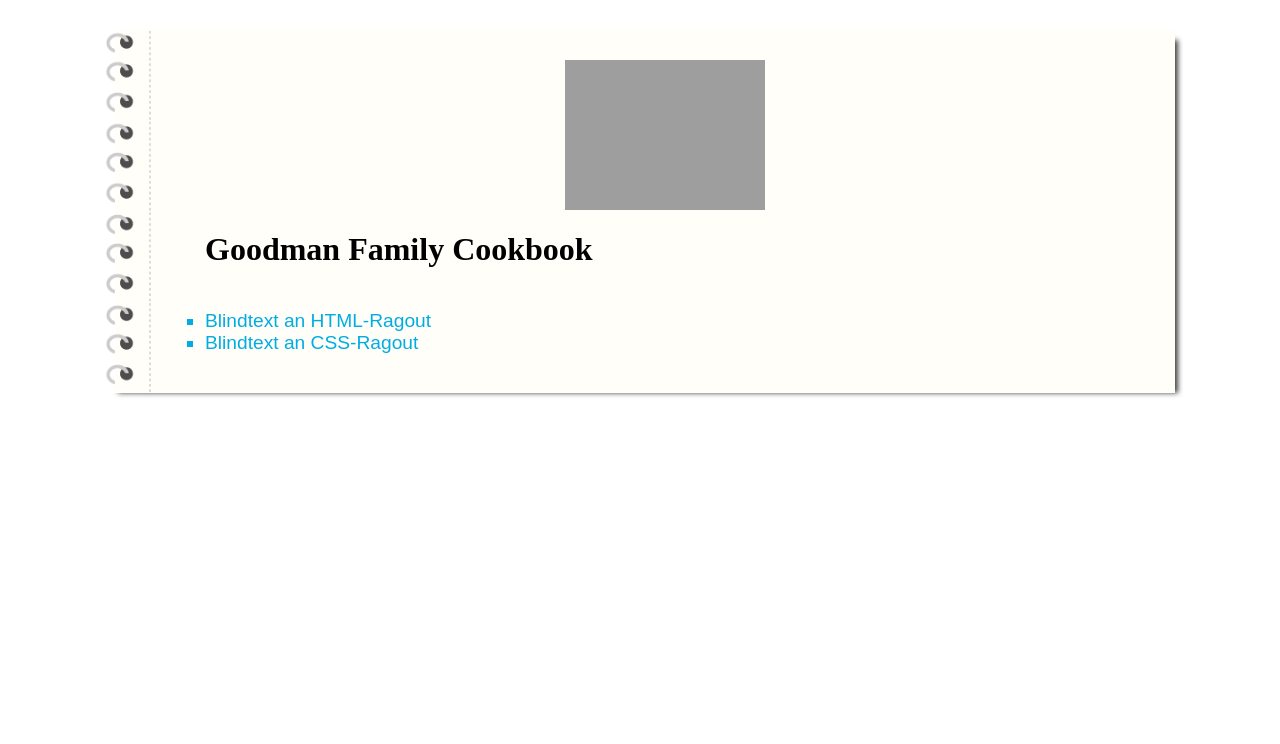
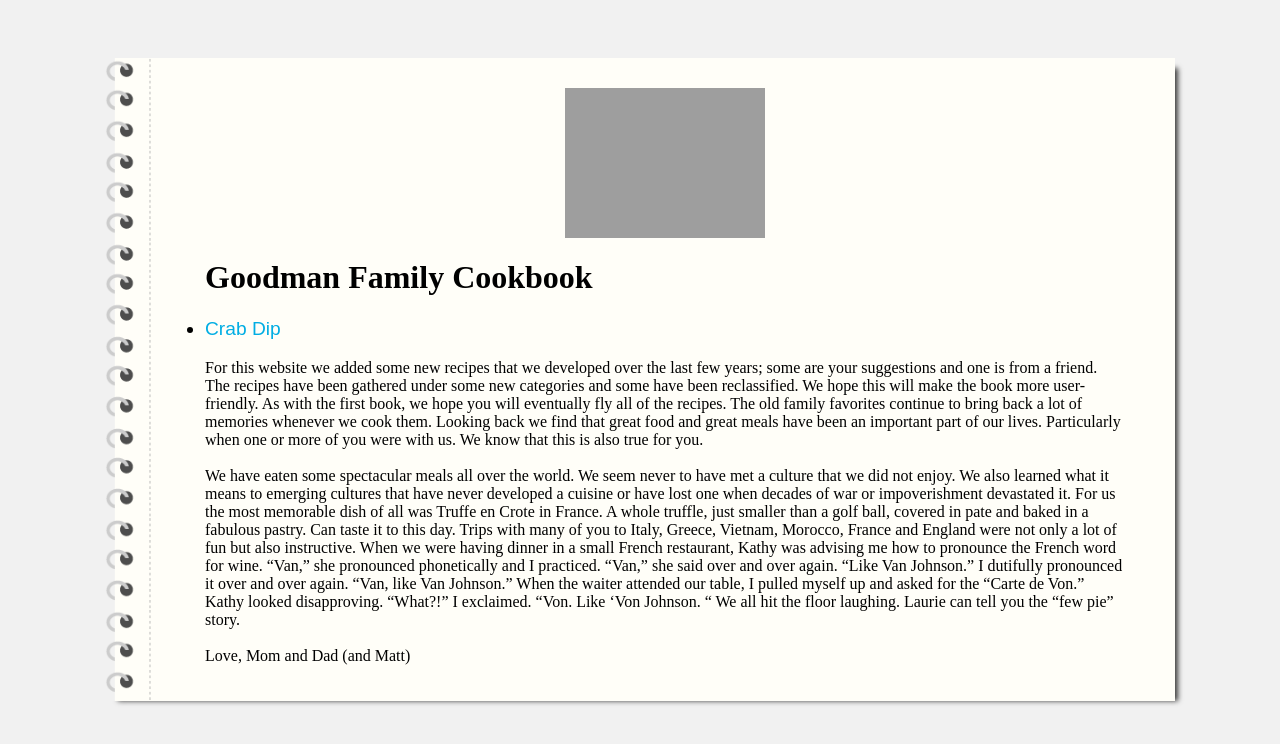
Before and after one commit to mckornfield/goodman-cookbook, a Jekyll site: the page built from index.md, in a window 1280 px wide. Shown: the top 744 px of the page. Built offline with Jekyll 4.4.1, drawn with Linux system fonts in a browser that asks for light colours.

Commit message:
First paged, changed styling
* Added collection of recipes
* Removed old posts folder
* Changed styling of pages

```diff
--- a/_config.yml
+++ b/_config.yml
@@ -1,2 +1,6 @@
 name: Goodman Family Cookbook
 markdown: kramdown
+collections:
+  recipes:
+    output: true
+    permalink: /recipe/:title
--- a/_layouts/overview.html
+++ b/_layouts/overview.html
@@ -7,11 +7,34 @@
       <h1 id="lefttitle">{{page.title}}</h1>
       <div id="table-of-contents">
           <ul id="toc">
-            {% for recipe in site.posts reversed %}
-                <li><a href="{{site.url}}{{site.baseurl}}{{recipe.url}}">{{recipe.title}}</a></li>
+            {% for recipe in site.recipes %}
+                <li><a href="{{recipe.url}}">{{recipe.title}}</a></li>
             {% endfor %}
           </ul>
       </div> <!-- /table-of-contents -->
+      <div>
+        <p>
+          For this website we added some new recipes that we developed over the last few years; some are your suggestions and one is from a friend.
+          The recipes have been gathered under some new categories and some have been reclassified.
+          We hope this will make the book more user-friendly. As with the first book, we hope you will eventually fly all of the recipes.
+          The old family favorites continue to bring back a lot of memories whenever we cook them.
+          Looking back we find that great food and great meals have been an important part of our lives.
+          Particularly when one or more of you were with us. We know that this is also true for you.
+          <br><br>
+          We have eaten some spectacular meals all over the world. We seem never to have met a culture that we did not enjoy.
+          We also learned what it means to emerging cultures that have never developed a cuisine or have lost one when decades of war or impoverishment devastated it. For us the most memorable dish of all was Truffe en Crote in France.
+          A whole truffle, just smaller than a golf ball, covered in pate and baked in a fabulous pastry. Can taste it to this day.
+          Trips with many of you to Italy, Greece, Vietnam, Morocco, France and England were not only a lot of fun but also instructive.
+          When we were having dinner in a small French restaurant, Kathy was advising me how to pronounce the French word for wine.
+          “Van,” she pronounced phonetically and I practiced. “Van,” she said over and over again. “Like Van Johnson.”
+          I dutifully pronounced it over and over again. “Van, like Van Johnson.”
+          When the waiter attended our table, I pulled myself up and asked for the “Carte de Von.” Kathy looked disapproving. “What?!” I exclaimed. “Von. Like ‘Von Johnson. “
+          We all hit the floor laughing. Laurie can tell you the “few pie” story.
+          <br><br>
+          Love,
+          Mom and Dad (and Matt)
+        </p>
+      </div>
     </div> <!-- /wrapper -->
   </body>
 </html>
--- a/assets/css/style.css
+++ b/assets/css/style.css
@@ -1,6 +1,7 @@
 body {
-  background-color: #ffffff;
-  margin-top: 0px; /* I hate these standard margins. */
+  font-family: "Titilium Web";
+  padding: 20px;
+  background: #f1f1f1;
 }
 
 #wrapper {
@@ -17,13 +18,17 @@ body {
 }
 
 h3, h2 {
-  font-family: "Titilium Web", cursive;
+  font-family: "Titilium Web";
 }
 
 a {
   color: #00ade3;
-  font-family: "Kalam", sans-serif;
+  font-family: "Titilium Web", sans-serif;
   text-decoration: none;
+}
+p {
+  padding-left: 40px;
+  padding-right: 40px;
 }
 
 a:hover {
@@ -49,8 +54,7 @@ a:visited {
 
 #lefttitle {
   text-align: left;
-  font-family: "Titilium";
-  padding-bottom: 20px;
+  font-family: "Titilium Web";
   padding-left: 40px;
 }
 
@@ -85,7 +89,7 @@ a:visited {
 
 #ingredients {
   float: left;
-  font-family: "Kalam", sans-serif;
+  font-family: "Titilium Web", sans-serif;
   width: 60%;
 }
 
@@ -127,11 +131,6 @@ a:visited {
   line-height: 1;
 }
 
-ul {
-  list-style-type: square;
-  color: #00ade3;
-}
-
 #comment {
   font-family: "Titilium Web", sans-serif;
   font-weight: 300;
```
Also changed, not shown: _layouts/default.html (deleted, +0 -29 lines), _layouts/recipe.html (+6 -6 lines), _posts/2017-08-20-html-ragout.md (deleted, +0 -24 lines), _posts/2017-08-21-css-ragout.md (deleted, +0 -24 lines), _recipes/1-crab-dip.md (added, +30 -0 lines), README.md.
